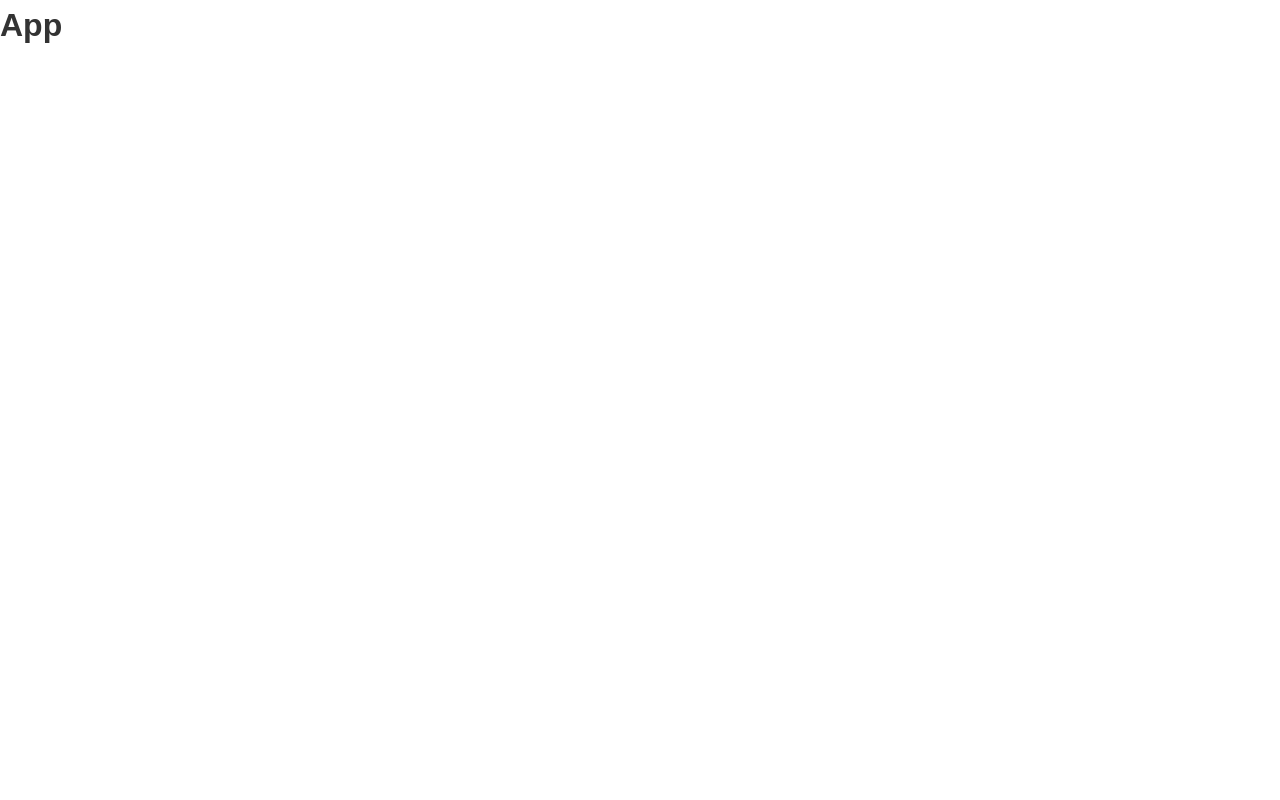
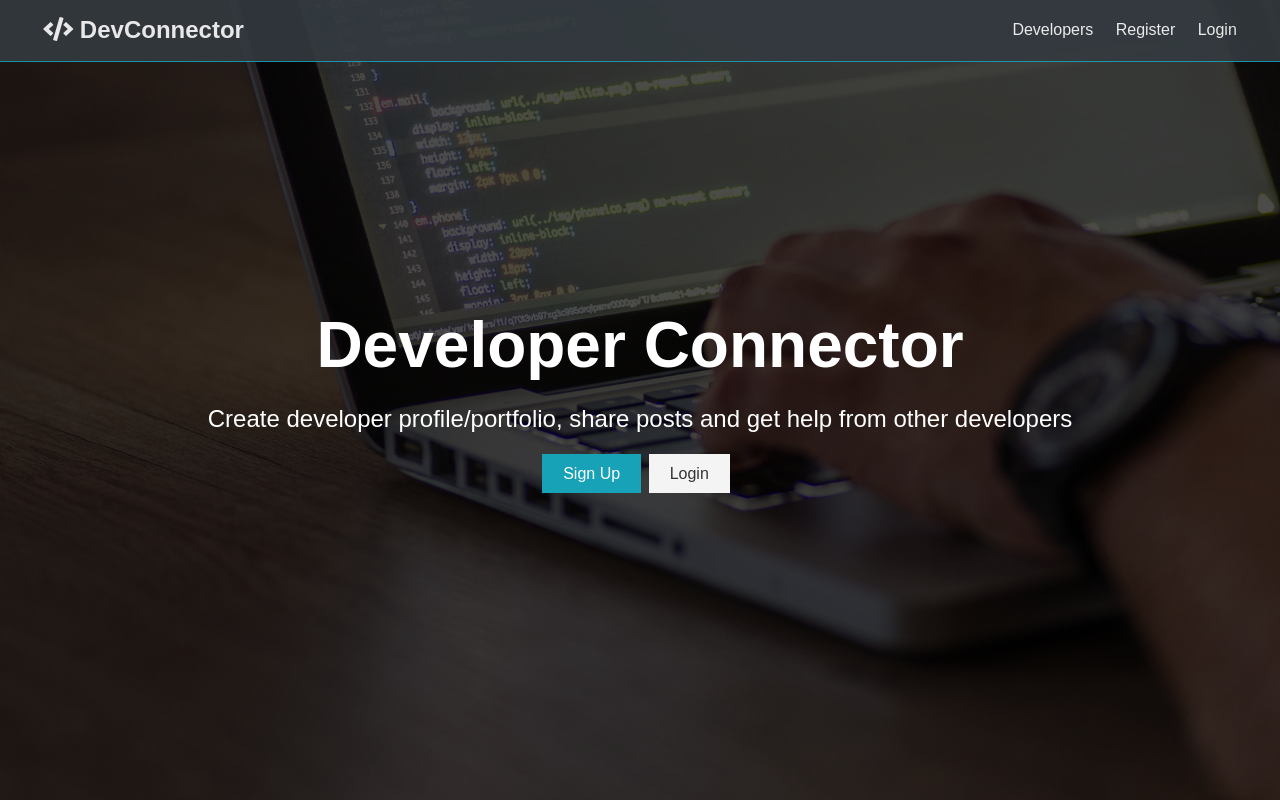
Before and after one commit to nhussaini/DevConnecter, a React (Create React App) app in the folder client/: page / in a window 1280 px wide. Built offline with nearby package versions, Linux system fonts and the light colour scheme.

Commit message:
add landing and navbar components

```diff
--- a/client/public/index.html
+++ b/client/public/index.html
@@ -10,34 +10,18 @@
       content="Web site created using create-react-app"
     />
     <link rel="apple-touch-icon" href="%PUBLIC_URL%/logo192.png" />
-    <!--
-      manifest.json provides metadata used when your web app is installed on a
-      user's mobile device or desktop. See https://developers.google.com/web/fundamentals/web-app-manifest/
-    -->
+    <link
+    rel="stylesheet"
+    href="https://use.fontawesome.com/releases/v5.8.1/css/all.css"
+    integrity="sha384-50oBUHEmvpQ+1lW4y57PTFmhCaXp0ML5d60M1M7uH2+nqUivzIebhndOJK28anvf"
+    crossorigin="anonymous"
+  />
     <link rel="manifest" href="%PUBLIC_URL%/manifest.json" />
-    <!--
-      Notice the use of %PUBLIC_URL% in the tags above.
-      It will be replaced with the URL of the `public` folder during the build.
-      Only files inside the `public` folder can be referenced from the HTML.
 
-      Unlike "/favicon.ico" or "favicon.ico", "%PUBLIC_URL%/favicon.ico" will
-      work correctly both with client-side routing and a non-root public URL.
-      Learn how to configure a non-root public URL by running `npm run build`.
-    -->
-    <title>React App</title>
+    <title>Welcome to DevConnecter</title>
   </head>
   <body>
     <noscript>You need to enable JavaScript to run this app.</noscript>
     <div id="root"></div>
-    <!--
-      This HTML file is a template.
-      If you open it directly in the browser, you will see an empty page.
-
-      You can add webfonts, meta tags, or analytics to this file.
-      The build step will place the bundled scripts into the <body> tag.
-
-      To begin the development, run `npm start` or `yarn start`.
-      To create a production bundle, use `npm run build` or `yarn build`.
-    -->
   </body>
 </html>
--- a/client/src/App.js
+++ b/client/src/App.js
@@ -1,9 +1,12 @@
 import "./App.css";
+import Navbar from "./components/layout/Navbar";
+import Landing from "./components/layout/Landing";
 
 const App = () => {
   return (
-    <div className="App">
-      <h1>App</h1>
+    <div>
+      <Navbar />
+      <Landing />
     </div>
   );
 };
--- /dev/null
+++ b/client/src/components/layout/Landing.js
@@ -0,0 +1,25 @@
+const Landing = () => {
+  return (
+    <section className="landing">
+      <div className="dark-overlay">
+        <div className="landing-inner">
+          <h1 className="x-large">Developer Connector</h1>
+          <p className="lead">
+            Create developer profile/portfolio, share posts and get help from
+            other developers
+          </p>
+          <div className="buttons">
+            <a href="register.html" className="btn btn-primary">
+              Sign Up
+            </a>
+            <a href="login.html" className="btn">
+              Login
+            </a>
+          </div>
+        </div>
+      </div>
+    </section>
+  );
+};
+
+export default Landing;
--- /dev/null
+++ b/client/src/components/layout/Navbar.js
@@ -0,0 +1,26 @@
+import React from "react";
+
+const Navbar = () => {
+  return (
+    <nav className="navbar bg-dark">
+      <h1>
+        <a href="dashboard.html">
+          <i className="fas fa-code"></i> DevConnector
+        </a>
+      </h1>
+      <ul>
+        <li>
+          <a href="profiles.html">Developers</a>
+        </li>
+        <li>
+          <a href="register.html">Register</a>
+        </li>
+        <li>
+          <a href="login.html">Login</a>
+        </li>
+      </ul>
+    </nav>
+  );
+};
+
+export default Navbar;
```
